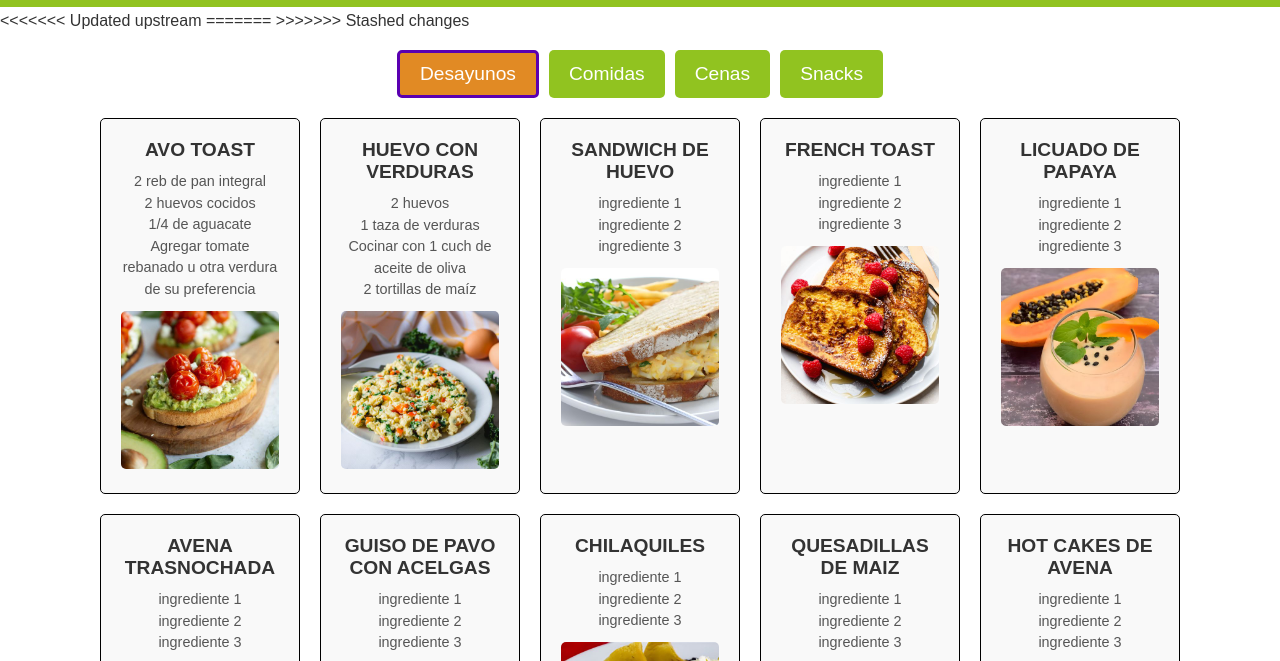
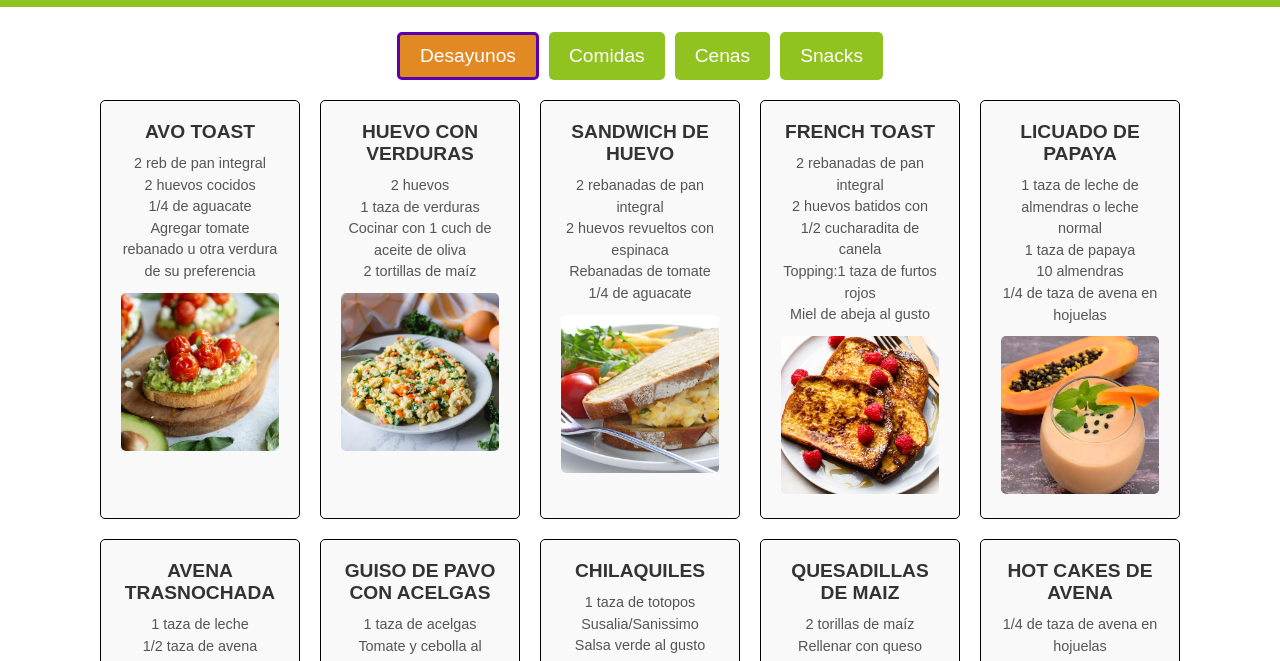
Before and after one commit to espiob-one/INTERACCION-HM, a plain HTML site: page mis-recetas.html in a window 1280 px wide. Shown: the part 68-729 px from the top of the page. Drawn offline with Linux system fonts and the light colour scheme.

Commit message:
MI PARTE DE CARO :>
AQUI ESTA MI PARTE

Co-Authored-By: espiob-one <177885943+espiob-one@users.noreply.github.com>

```diff
--- a/mis-recetas.html
+++ b/mis-recetas.html
@@ -26,10 +26,6 @@
             </div>
         </div>
     </header>
-<<<<<<< Updated upstream
-
-=======
->>>>>>> Stashed changes
 
     <!-- Pestañas de categorías -->
     <div class="tabs">
@@ -53,42 +49,42 @@
         </div>
         <div class="recipe-card">
             <h2>SANDWICH DE HUEVO</h2>
-            <p>ingrediente 1<br>ingrediente 2<br>ingrediente 3</p>
+            <p>2 rebanadas de pan integral <br>2 huevos revueltos con espinaca<br>Rebanadas de tomate<br>1/4 de aguacate</p>
             <img src="Sandwich de huevo.jpg" alt="Sandwich de Huevo"
         ></div>
         <div class="recipe-card">
             <h2>FRENCH TOAST</h2>
-            <p>ingrediente 1<br>ingrediente 2<br>ingrediente 3</p>
+            <p>2 rebanadas de pan integral<br>2 huevos batidos con 1/2 cucharadita de canela<br>Topping:1 taza de furtos rojos<br>Miel de abeja al gusto</p>
             <img src="frecnch toast.jpg" alt="French Toast"
         ></div>
         <div class="recipe-card">
             <h2>LICUADO DE PAPAYA</h2>
-            <p>ingrediente 1<br>ingrediente 2<br>ingrediente 3</p>
+            <p>1 taza de leche de almendras o leche normal<br>1 taza de papaya<br>10 almendras<br>1/4 de taza de avena en hojuelas</p>
             <img src="licuado de papaya.jpg" alt="Licuado de papaya"
         ></div>
         <div class="recipe-card">
             <h2>AVENA TRASNOCHADA</h2>
-            <p>ingrediente 1<br>ingrediente 2<br>ingrediente 3</p>
+            <p>1 taza de leche<br>1/2 taza de avena<br>1 cucharada de chía<br>10 amendras fileteadas<br>1/2 scoop de proteina Habits (si no se cuenta con esto agregar alguna fruta como platano o fresa)</p>
             <img src="avena (1) (1).jpeg" alt="Avena Trasnochada"
         ></div>
         <div class="recipe-card">
             <h2>GUISO DE PAVO CON ACELGAS</h2>
-            <p>ingrediente 1<br>ingrediente 2<br>ingrediente 3</p>
+            <p>1 taza de acelgas <br>Tomate y cebolla al gusto<br>4 rebanadas de pechuga de pavo en cuadritos<br>Guisar con un poco de aceite<br>2 torillas de maiz<br>1/4 de aguacate</p>
             <img src="PAVOYACELGAS (1) (1).jpeg" alt="Guiso de Pavo con Acelgas"
         ></div>
         <div class="recipe-card">
             <h2>CHILAQUILES</h2>
-            <p>ingrediente 1<br>ingrediente 2<br>ingrediente 3</p>
+            <p>1 taza de totopos Susalia/Sanissimo<br>Salsa verde al gusto<br>60g de pollo desmenuzado<br>Un puñito de queso panela encima<br>Crema deslactosada para poner encima<br>Escoger verduras al gusto para acompañar</p>
             <img src="chilaquioles (1) (1).jpeg" alt="Chilaquiles"
         ></div>
         <div class="recipe-card">
             <h2>QUESADILLAS DE MAIZ</h2>
-            <p>ingrediente 1<br>ingrediente 2<br>ingrediente 3</p>
+            <p>2 torillas de maíz<br>Rellenar con queso panela rebanado (puede ser queso asadero tambien)<br>Elegir 1 verdura:pepino,espinacas o lechuga<br>1/4 de aguacate</p>
             <img src="quesadillas (1) (1).jpg" alt="Quesadillas de maiz"
         ></div>
         <div class="recipe-card">
             <h2>HOT CAKES DE AVENA</h2>
-            <p>ingrediente 1<br>ingrediente 2<br>ingrediente 3</p>
+            <p>1/4 de taza de avena en hojuelas<br>1/2 platano<br>2 huevos<br>Canela y vainilla al gusto<br>Un chorrito de leche<br>Hacer la preparación normal de un Hot cake, se le puede echar mantequilla<br>Agregar miel</p>
             <img src="receta-facil-de-hot-cakes-de-avena (1) (1).jpg" alt="Hot cakes de avena"
         ></div>
     </section>
@@ -97,47 +93,47 @@
         <div class="recipe-card">
             <h2>FLAUTAS DE POLLO</h2>
             <p>3 tortillas de maíz<br>Rellenar ligeramente con pollo deshebrado (aprox 60g por tortilla)<br>Dorar con poco aceite<br>Acompañar con lechuga, zanahoria rallada, espinacas, etc.<br>1/3 de aguacate con cilantro, limón y tomate picado.</p>
-            <img src="flautas.jpg" alt="Flautas de Pollo">
+            <img src="Flautas-de-pollo (1) (1).jpg" alt="Flautas de Pollo">
         </div>
         <div class="recipe-card">
             <h2>BOWL DE FAJITAS DE POLLO</h2>
-            <p>ingrediente 1<br>ingrediente 2<br>ingrediente 3<br></p>
-            <img src=".jpg" alt="">
+            <p>90g de milanesa de pollo en fajitas<br>Agregar sobre cama de 3/4 de taza de arroz integral o arroz normal<br>1 taza de verduras al gusto<br></p>
+            <img src="bowlpollo (1) (1).jpg" alt="Bowl de Fajitas de Pollo">
         </div>
         <div class="recipe-card">
             <h2>TAQUITOS DE CAMARON</h2>
-            <p>ingrediente 1<br>ingrediente 2<br>ingrediente 3<br></p>
-            <img src=".jpg" alt="">
+            <p>120g de camarón<br>Guisar con tomate, pimientos y 1 cucharadita de mantequilla<br>Acompañar con col morada o lechuga<br>4-5 tortillas delgaditas<br>1/3 de aguacate</p>
+            <img src="tacoscamaron (1) (1).jpeg" alt="Tacos de camaron">
         </div>
         <div class="recipe-card">
             <h2>FILETE DE PESCADO</h2>
-            <p>ingrediente 1<br>ingrediente 2<br>ingrediente 3<br></p>
-            <img src=".jpg" alt="">
+            <p>2 filetes de pescado<br>Se puede empanizar con lo que guste, o tambien se puede dejar sin empanizar<br>Cocinar con un poco de aceite<br>Acompañar con limón<br>Acompañar con 1 taza de verdura al gusto<br>3/4 taza de arroz</p>
+            <img src="recetas-de-filete-de-pescado-con-ensaladas-cremosas1 (1) (1).jpg" alt="">
         </div>
         <div class="recipe-card">
             <h2>CODITOS CON POLLO</h2>
-            <p>ingrediente 1<br>ingrediente 2<br>ingrediente 3<br></p>
-            <img src=".jpg" alt="">
+            <p>3/4 taza de coditos<br>90g de pollo<br>2 rebanadas de pechuga de pavo en cuadritos<br>1 cucharada de mayonesa<br>1 cucharada de aceite de oliva<br>Escoger verdura al gusto</p>
+            <img src="coditosconpollo (1) (1).jpg" alt="Coditos Con Pollo">
         </div>
         <div class="recipe-card">
             <h2>CALDO TLALPEÑO</h2>
-            <p>ingrediente 1<br>ingrediente 2<br>ingrediente 3<br></p>
-            <img src=".jpg" alt="">
+            <p>120g de pollo desmenuzado<br>1/2 taza de verduras:calabacita, chayote, zanahoria, etc,<br>1/4 taza de arroz<br>1/4 taza de garbanzos<br>30g de queso panela en cubitos<br>1/3 de aguacate</p>
+            <img src="caldo (1).jpeg" alt="Caldo Tlalpeño">
         </div>
         <div class="recipe-card">
             <h2>SALMON</h2>
-            <p>ingrediente 1<br>ingrediente 2<br>ingrediente 3<br></p>
-            <img src=".jpg" alt="">
+            <p>120g de salmón<br>8 espárragos<br>1 taza de brocoli con un poco de mantequilla<br>Hacer pure de papa con: 1 papa machacada, 1 chorrito de leche y un poco de mantequilla</p>
+            <img src="salmon (1) (1).jpg" alt="Salmon">
         </div>
         <div class="recipe-card">
             <h2>ATÚN CON PASTA</h2>
-            <p>ingrediente 1<br>ingrediente 2<br>ingrediente 3<br></p>
-            <img src=".jpg" alt="">
+            <p>1-2 sobres de atún en agua<br>2/3 de taza de pasta de tornillo<br>1 cucharada de aceite de oliva<br>1 cucharada de mayonesa<br>Acompañar con verduras a elegir</p>
+            <img src="pasta-con-atun-2946 (1) (1).jpg" alt="Atún con pasta">
         </div>
         <div class="recipe-card">
             <h2>TACOS DE DESHEBRADA</h2>
-            <p>ingrediente 1<br>ingrediente 2<br>ingrediente 3<br></p>
-            <img src=".jpg" alt="">
+            <p>3-4 tortillas de maíz<br>Rellenar con 120g de deshebrada<br>Agregar pico de gallo:Tomate, cilantro y cebolla<br>Limón al gusto<br>Salsa al gusto<br>1/3 de aguacate</p>
+            <img src="tacosdeshebrada (1) (1).jpeg" alt="Tacos de Deshebrada">
         </div>
 
     </section>
```
Also changed, not shown: Flautas-de-pollo (1) (1).jpg (added), bowlpollo (1) (1).jpg (added), caldo (1).jpeg (added), coditosconpollo (1) (1).jpg (added), pasta-con-atun-2946 (1) (1).jpg (added), recetas-de-filete-de-pescado-con-ensaladas-cremosas1 (1) (1).jpg (added), salmon (1) (1).jpg (added), tacoscamaron (1) (1).jpeg (added), tacosdeshebrada (1) (1).jpeg (added).
